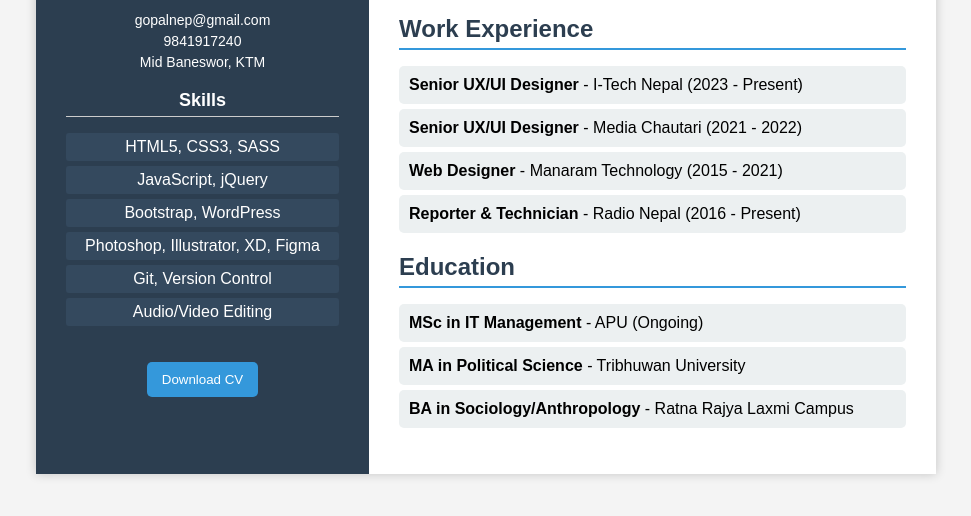
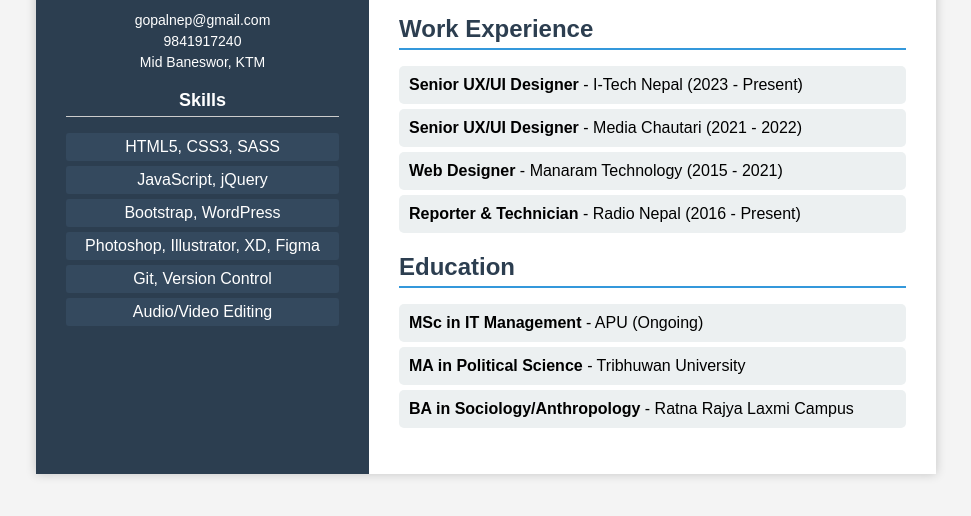
Before and after one commit to gnepal7/site, a plain HTML site: page index.html in a window 1280 px wide. Shown: the part 228-744 px from the top of the page, without its empty margins (154-1125 px from the left). Drawn offline with Linux system fonts and the light colour scheme.

Commit message:
Update index.html

```diff
--- a/index.html
+++ b/index.html
@@ -5,6 +5,7 @@
     <meta name="viewport" content="width=device-width, initial-scale=1.0">
     <title>Gopal Nepal : UX/UI Designer</title>
     <link rel="stylesheet" href="styles.css">
+    <link rel="icon" type="image/ico" href="/favicon.ico">
     <script defer src="script.js"></script>
 </head>
 <body>
@@ -33,7 +34,7 @@
                 <li>Audio/Video Editing</li>
             </ul>
 
-            <button class="download-btn">Download CV</button>
+            <!--<button class="download-btn">Download CV</button>-->
         </div>
 
         <!-- Right Column -->
```
